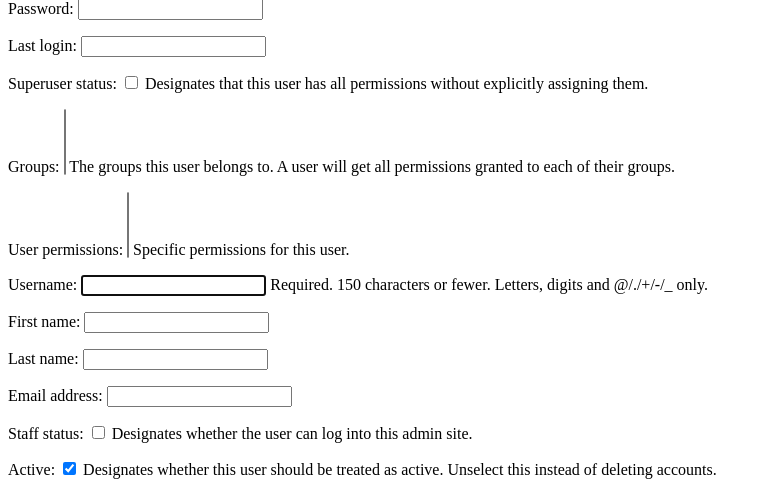
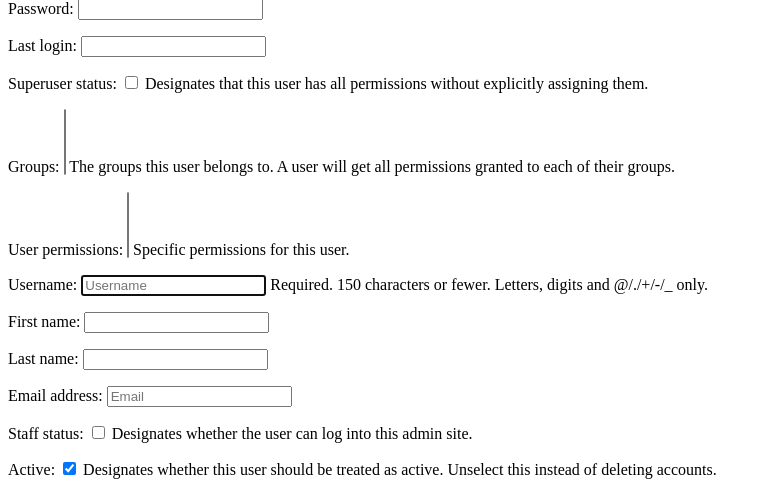
Before and after one commit to mamun-2025/zero-to-hero-Django, a Django app: page /accounts/register/ in a window 1280 px wide. Shown: the part 81-571 px from the top of the page, without its empty margins (0-771 px from the left). Run offline with Django 5.2, Linux system fonts and the light colour scheme.

Commit message:
Add widgets and form validation

```diff
--- a/Django_authentication/accounts/forms.py
+++ b/Django_authentication/accounts/forms.py
@@ -9,3 +9,46 @@
    class Meta:
       model = User
       fields = "__all__"
+
+      widgets = {
+         "username": forms.TextInput(
+            attrs={
+               "class": "form-control",
+               "placeholder": "Username",
+               "required": True,
+            }
+         ),
+
+         "email": forms.EmailInput(
+            attrs={
+               "class": "form-control",
+               "placeholder": "Email",
+               "required": True,
+            }
+         ),
+      }
+
+      def clean_email(self):
+
+         email = self.cleaned_data["email"]
+
+         if User.objects.filter(email=email).exists():
+
+            raise forms.ValidationError(
+               "This email is already registered."
+            )
+
+         return email
+
+
+      def clean_phone(self):
+
+         phone = self.cleaned_data("phone")
+
+         if len(phone) != 11:
+
+            raise forms.ValidationError(
+               "Phone number must be 11 digits."
+            )
+
+         return phone
--- a/Django_authentication/accounts/templates/accounts/register.html
+++ b/Django_authentication/accounts/templates/accounts/register.html
@@ -11,7 +11,8 @@
 
    {{ form.as_p }}
 
-   <button type="submit">
+   <button class="btn btn-primary"
+           type="submit">
 
       Register
 
```
